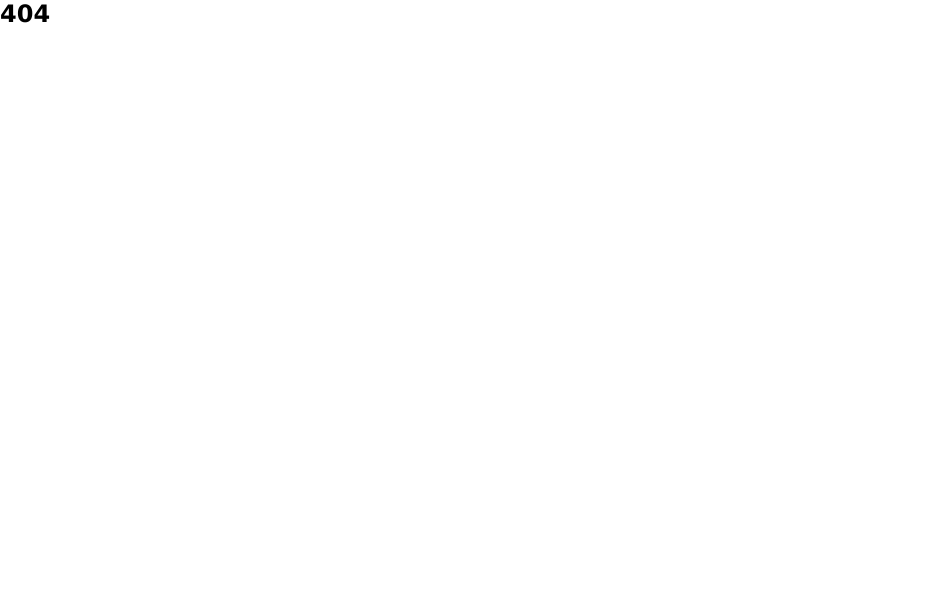
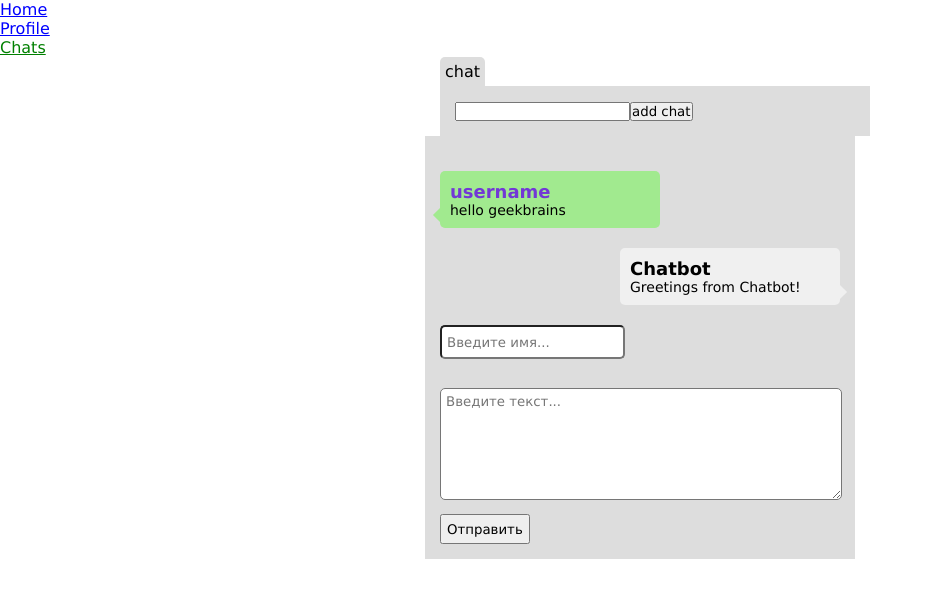
Before and after one commit to AleksandrPuchkov/gb-react, a React app: page /chats/default in a window 1280 px wide. Shown: the top 598 px of the page, without its empty margins (0-933 px from the left). Built offline with nearby package versions, Linux system fonts and the light colour scheme.

Commit message:
lesson 4

```diff
--- a/src/App.css
+++ /dev/null
@@ -1,5 +0,0 @@
-* {
-    font-family: Verdana, Geneva, Tahoma, sans-serif;
-    margin: 0px;
-    padding: 0px;
-}
--- a/src/App.tsx
+++ b/src/App.tsx
@@ -1,12 +1,56 @@
-import React, { FC } from 'react';
+import React, { FC, useState } from 'react';
 import { BrowserRouter, Routes, Route } from 'react-router-dom'
 import { Home } from './pages/Home'
+import { Chats } from './pages/Chats';
 import { Profile } from './pages/Profile'
+import { ChatList } from './components/ChatList/ChatList';
 import { Header } from './components/Header/Header';
-import './App.css';
-import { Chats } from './pages/Chats';
+
+const initialChats: Chat[] = [
+  {
+    id: 'default',
+    name: 'chat'
+  }
+]
+
+const initialMessage: Messages = {
+  default: [
+    {
+      id: '1',
+      username: 'username',
+      message: 'hello geekbrains'
+    }
+  ]
+}
+
+export interface Chat {
+  id: string,
+  name: string;
+}
+
+export interface Message {
+  id: string,
+  username: string,
+  message: string
+}
+
+export interface Messages {
+  [key: string]: Message[];
+}
 
 export const App: FC = () => {
+
+  const [chatList, setChatList] = useState<Chat[]>(initialChats)
+  const [messages, setMessages] = useState<Messages>(initialMessage);
+
+  const onAddChat = (chat: Chat) => {
+    setChatList([...chatList, chat])
+    setMessages({
+      ...messages,
+      [chat.id]: [],
+    })
+  }
+
   return <BrowserRouter>
     <Routes>
       <Route path="/" element={<Header />}>
@@ -15,7 +59,8 @@ export const App: FC = () => {
 
 
         <Route path="chats">
-          <Route index element={<Chats />} />
+          <Route index element={<ChatList chatList={chatList} onAddChat={onAddChat} />} />
+          <Route path=":chatId" element={<Chats messages={messages} setMessages={setMessages} chatList={chatList} onAddChat={onAddChat} />} />
         </Route>
 
       </Route>
--- /dev/null
+++ b/src/components/Chatlist/ChatList.css
@@ -0,0 +1,17 @@
+.chatList {
+    margin: 0 auto;
+    width: 400px;
+}
+
+.chatList > ul > li {
+    display: inline-block;
+}
+
+.chatTab {
+    display: inline-block;
+    padding: 5px;
+    border-top-left-radius: 5px;
+    border-top-right-radius: 5px;
+    text-decoration: none;
+    color: black;
+}
--- /dev/null
+++ b/src/components/Chatlist/ChatList.tsx
@@ -0,0 +1,42 @@
+import React, { FC, useState } from 'react'
+import { NavLink, Link } from 'react-router-dom'
+import { nanoid } from 'nanoid'
+import { Chat } from '../../App'
+import './ChatList.css'
+
+interface ChatListProps {
+    chatList: Chat[];
+    onAddChat: (chats: Chat) => void
+}
+
+export const ChatList: FC<ChatListProps> = ({ chatList, onAddChat }) => {
+    const [name, setName] = useState('')
+
+    const handleSubmit = (e: React.FormEvent<HTMLFormElement>) => {
+        e.preventDefault()
+        if (name) {
+            onAddChat(
+                {
+                    id: nanoid(),
+                    name,
+                })
+            setName('')
+        }
+    }
+
+    return (
+        <div className='chatList'>
+            <ul>
+                {chatList.map((chat) => (
+                    <li key={chat.id}>
+                        <NavLink className='chatTab' to={`/chats/${chat.id}`} style={({ isActive }) => ({ backgroundColor: isActive ? '#DDD' : '#FFF', outline: isActive? 'none' : '1px solid #DDD' })}>{chat.name}</NavLink>
+                    </li>
+                ))}
+            </ul>
+            <form onSubmit={handleSubmit}>
+                <input type="text" value={name} onChange={(e) => setName(e.target.value)} />
+                <button type="submit">add chat</button>
+            </form>
+        </div>
+    )
+}
--- a/src/index.css
+++ b/src/index.css
@@ -1,5 +1,4 @@
 body {
-  margin: 0;
   font-family: -apple-system, BlinkMacSystemFont, 'Segoe UI', 'Roboto', 'Oxygen',
     'Ubuntu', 'Cantarell', 'Fira Sans', 'Droid Sans', 'Helvetica Neue',
     sans-serif;
@@ -11,3 +10,9 @@ code {
   font-family: source-code-pro, Menlo, Monaco, Consolas, 'Courier New',
     monospace;
 }
+
+* {
+  font-family: Verdana, Geneva, Tahoma, sans-serif;
+  margin: 0px;
+  padding: 0px;
+}
--- a/src/pages/Chats.tsx
+++ b/src/pages/Chats.tsx
@@ -1,39 +1,58 @@
-import React, { FC, useState, useEffect } from 'react';
+import React, { FC, useState, useEffect } from 'react'
+import { useParams } from 'react-router-dom'
 import { nanoid } from 'nanoid'
-import { MessageList } from '../components/MessageList/MessageList';
-import { Button } from '../components/Button/Button';
-import './Chats.css';
+import { MessageList } from '../components/MessageList/MessageList'
+import { Button } from '../components/Button/Button'
+import { ChatList } from '../components/ChatList/ChatList'
+import { Chat, Messages } from '../App'
+import './Chats.css'
 
-interface Message {
-    id: string,
-    username: string,
-    message: string
+interface ChatsProps {
+    chatList: Chat[];
+    messages: Messages;
+    setMessages: React.Dispatch<React.SetStateAction<Messages>>;
+    onAddChat: (chats: Chat) => void;
 }
 
-export const Chats: FC = () => {
+export const Chats: FC<ChatsProps> = ({ chatList, messages, setMessages, onAddChat }) => {
 
+    const { chatId } = useParams();
     const [message, setValue] = useState('');
     const [username, setUsername] = useState('');
-    const [messages, setMessages] = useState<Message[]>([]);
     const [disabled, setDisabled] = useState(false);
 
     const handleSubmitForm = (e: React.FormEvent<HTMLFormElement>) => {
         e.preventDefault();
-        setMessages([...messages, { id: nanoid(), username: username, message: message }]);
+        if (chatId) {
+            setMessages({
+                ...messages, [chatId]: [...messages[chatId],
+                {
+                    id: nanoid(),
+                    username: username,
+                    message: message
+                }]
+            });
+        }
         setValue('');
     }
 
     useEffect(() => {
         if (
-            messages.length &&
-            messages[messages.length - 1].username != 'Chatbot'
+            chatId &&
+            messages[chatId].length &&
+            messages[chatId][messages[chatId].length - 1].username != 'Chatbot'
         ) {
             setDisabled(!disabled);
             const botTimeout = setTimeout(() => {
-                setMessages([
+                setMessages({
                     ...messages,
-                    { id: nanoid(), username: 'Chatbot', message: 'Hello from Chatbot!' },
-                ]);
+                    [chatId]: [...messages[chatId],
+                    {
+                        id: nanoid(),
+                        username: 'Chatbot',
+                        message: 'Greetings from Chatbot!'
+                    }]
+                });
             }, 1500);
 
             return () => {
@@ -43,9 +62,10 @@ export const Chats: FC = () => {
         if (disabled) setDisabled(!disabled);
     }, [messages]);
 
-    return (
+    return (<>
+        <ChatList chatList={chatList} onAddChat={onAddChat} />
         <form onSubmit={handleSubmitForm}>
-            <MessageList messages={messages} />
+            <MessageList messages={chatId ? messages[chatId] : []} />
             <input
                 className="inputusername"
                 data-testid="inputusername"
@@ -65,5 +85,6 @@ export const Chats: FC = () => {
             <br />
             <Button disabled={disabled} />
         </form>
+    </>
     );
 }
```
